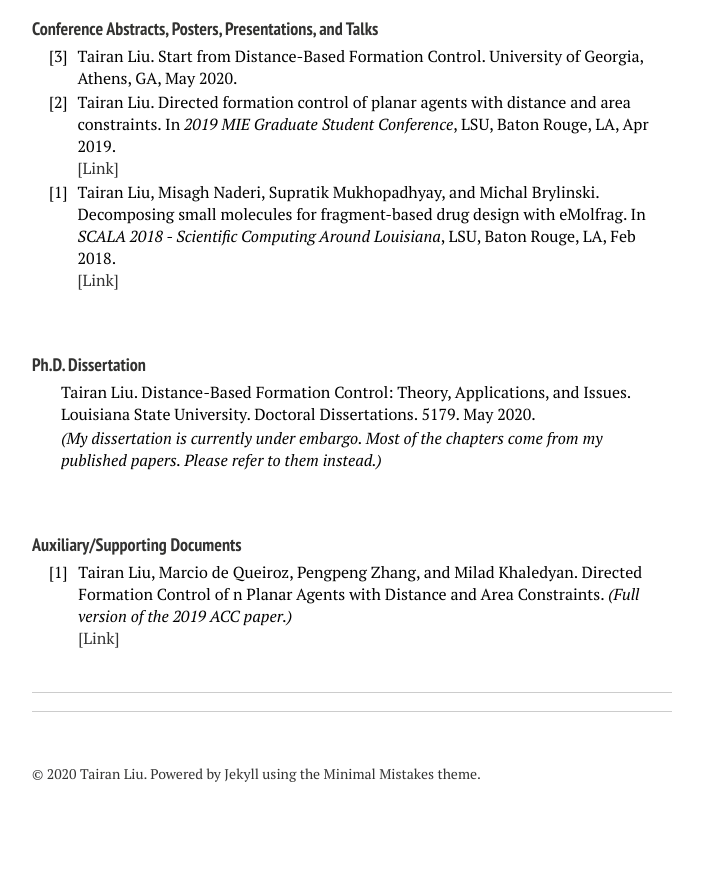
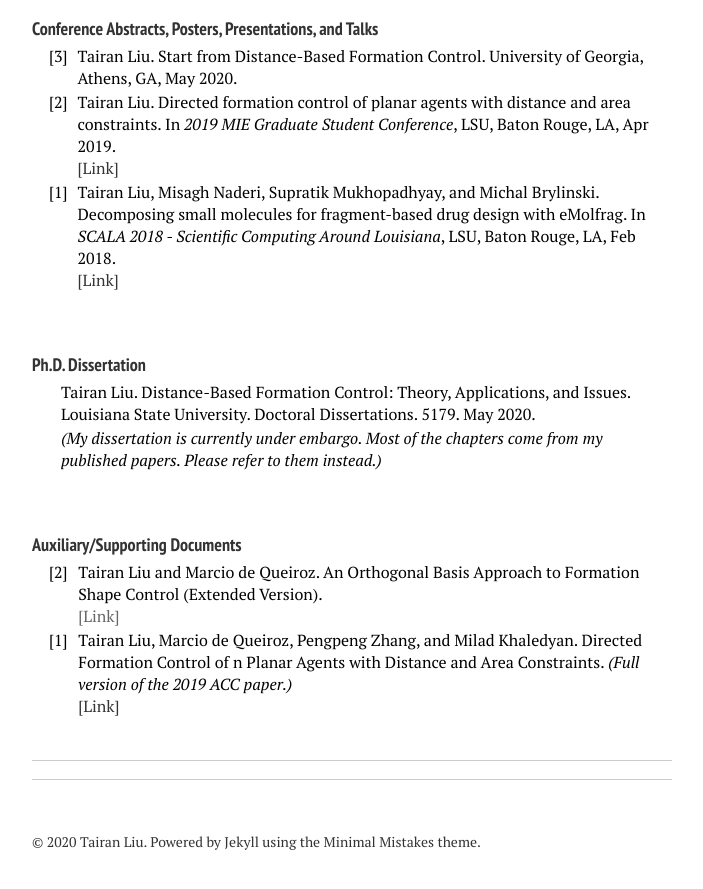
Before and after one commit to liutairan/liutairan.github.io, a Jekyll site: the page built from publications.md, in a window 1280 px wide and 900 px high, scrolled down 1453 px. Shown: the top 889 px of the window, without its empty margins (288-991 px from the left). Built offline with Jekyll 4.4.1, drawn with Linux system fonts in a browser that asks for light colours; nearby versions of some CDN libraries; comment, search, counter and statistics services are not loaded; before the commit the page ends 2285 px from its top, so only the background shows below that.

Commit message:
Update publications.html

```diff
--- a/_layouts/publications.html
+++ b/_layouts/publications.html
@@ -285,6 +285,16 @@ function toggleBibtex(articleid) {
 
 			<div class="container">
         <table>
+					<tr>
+            <td>[2]</td>
+            <td>&nbsp; &nbsp;</td>
+            <td>Tairan Liu and Marcio de Queiroz.
+              An Orthogonal Basis Approach to Formation Shape Control (Extended Version).
+							<!-- <em>(Full version of the 2019 ACC paper.)</em> -->
+							<br>
+							<a href="" target="_blank">[Link]</a>
+            </td>
+          </tr>
           <tr>
             <td>[1]</td>
             <td>&nbsp; &nbsp;</td>
```
